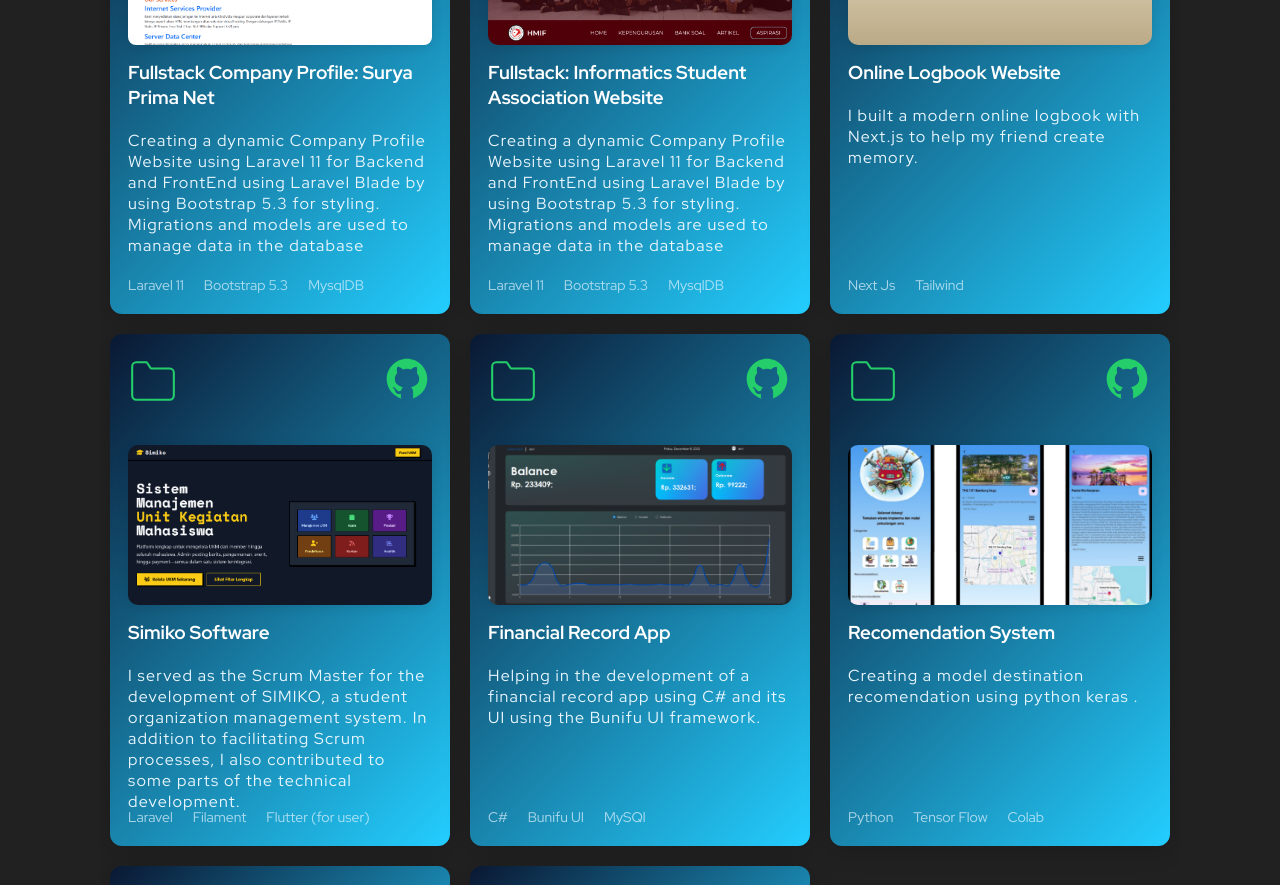
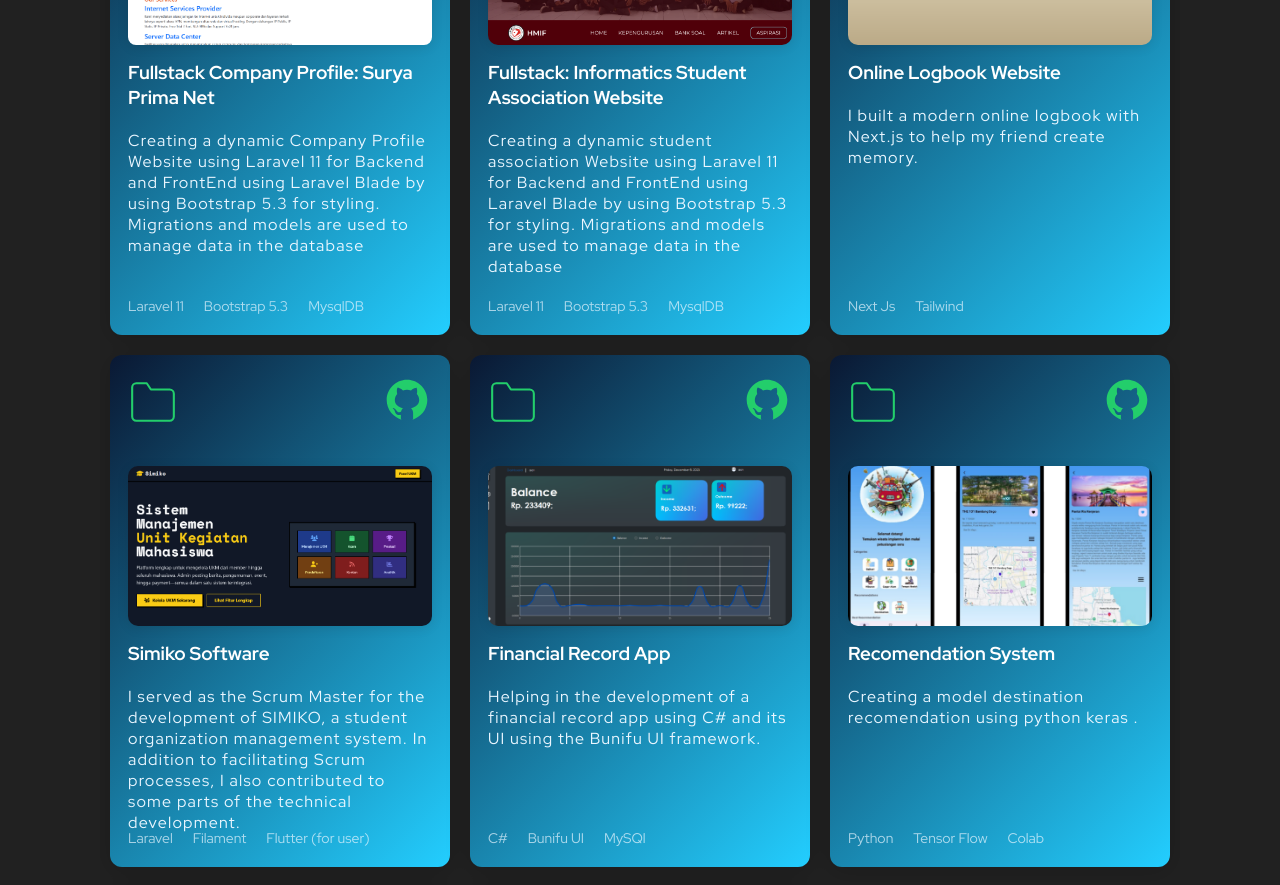
Before and after one commit to MuhammadYusufAndrika/Portofolio, a React (Create React App) app: page / in a window 1280 px wide. Shown: the part 1680-2565 px from the top of the page. Built offline with nearby package versions, Linux system fonts and the light colour scheme.

Commit message:
fix: update project description for clarity on student association website

```diff
--- a/src/components/Project/Project.tsx
+++ b/src/components/Project/Project.tsx
@@ -71,7 +71,7 @@ export function Project() {
                 />
               </a>
               <h3>Fullstack: Informatics Student Association Website</h3>
-              <p> Creating a dynamic Company Profile Website using Laravel 11 for Backend and FrontEnd using Laravel Blade by using Bootstrap 5.3 for styling. Migrations and models are used to manage data in the database </p>
+              <p> Creating a dynamic student association Website using Laravel 11 for Backend and FrontEnd using Laravel Blade by using Bootstrap 5.3 for styling. Migrations and models are used to manage data in the database </p>
             </div>
             <footer>
               <ul className="tech-list">
```
